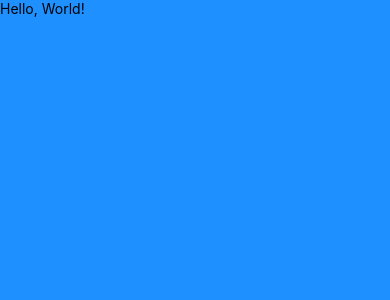
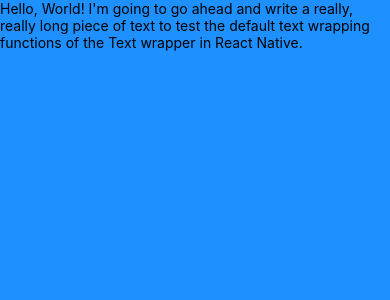
Before and after one commit to michaeldegori/done-with-it, a React Native app: screen / in a window 390 px wide. Shown: the top 300 px of the page. Built offline with nearby package versions, Linux system fonts and the light colour scheme.

Commit message:
testing text wrapping

```diff
--- a/App.js
+++ b/App.js
@@ -7,7 +7,11 @@ export default function App() {
 
   return (
     <SafeAreaView style={styles.container}>
-      <Text>Hello, World!</Text>
+      <Text>
+        Hello, World! I'm going to go ahead and write a really, really long
+        piece of text to test the default text wrapping functions of the Text
+        wrapper in React Native.
+      </Text>
       <StatusBar style="auto" />
     </SafeAreaView>
   );
```
